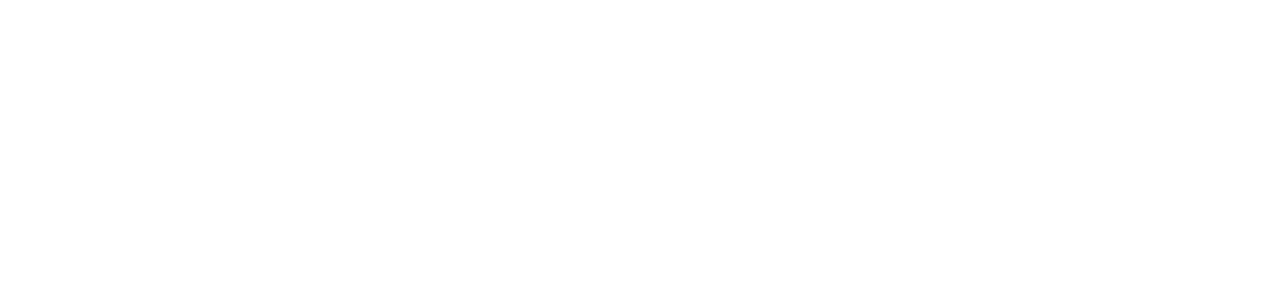
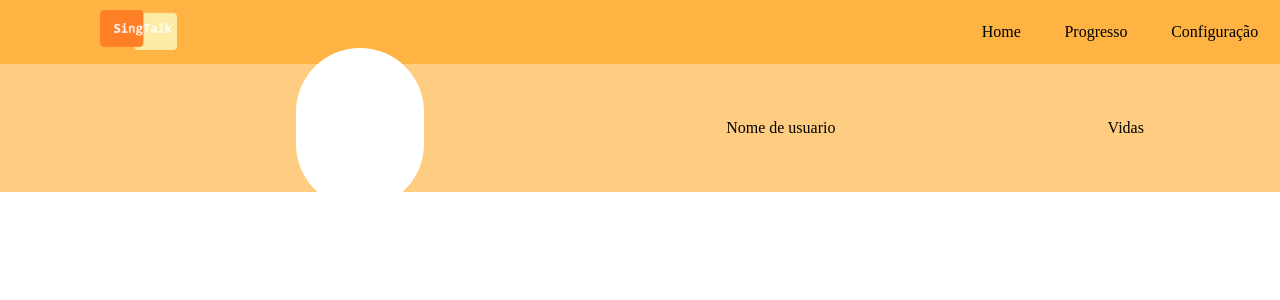
Before and after one commit to Talk-action/talk-action-app, a React (Vite) app: page /home in a window 1280 px wide. Before the commit this address had no page. Shown: the top 300 px of the page. Built offline with nearby package versions, Linux system fonts and the light colour scheme.

Commit message:
refact: Pagina de cadastro and feat: Pagina principal

```diff
--- a/src/App.jsx
+++ b/src/App.jsx
@@ -1,6 +1,7 @@
 import { BrowserRouter as Router, Routes, Route } from 'react-router-dom';
 import Login from '../src/Pages/login/Login'
 import Cadastro from './Pages/cadastro/Cadastro';
+import Principal from './Pages/Principal/Principal';
 function App() {
 
   return(
@@ -9,6 +10,8 @@
         <Routes>
           <Route path="/" element={<Login/>} />    {/* Rota para a página inicial */}
           <Route path="/cadastro" element={<Cadastro/>} />    {/* Rota para a página inicial */}
+          <Route path="/home" element={<Principal/>} />    {/* Rota para a página inicial */}
+
 
         </Routes>
     </Router>
--- /dev/null
+++ b/src/Pages/Principal/Principal.jsx
@@ -0,0 +1,22 @@
+import Header from '../header/Header'
+import style from '../Principal/Principal.module.css'
+
+
+
+
+function Principal(){
+
+    return(
+        <div>
+            <Header/>
+            <div className={style.containerUser}>
+                <div className={style.circulo}></div>
+                <div><p>Nome de usuario</p></div>
+                <div><p>Vidas</p></div>
+            </div>
+
+        </div>
+    )
+}
+
+export default Principal
--- /dev/null
+++ b/src/Pages/Principal/Principal.module.css
@@ -0,0 +1,17 @@
+.containerUser{
+    background-color: #FFCD82;
+    width: 100vw;
+    height: 10vw;
+    display: flex;
+    align-items: center;
+    justify-content: space-around;
+}
+
+.circulo{
+    background-color: white;
+    width: 10vw;
+    height: 20vh;
+    border-radius: 30vw;
+    margin-left: 20vh;
+    margin-right: 30px;
+}
--- a/src/Pages/cadastro/Cadastro.jsx
+++ b/src/Pages/cadastro/Cadastro.jsx
@@ -6,9 +6,14 @@
     const [email , setEmail] = useState("")
     const [senha , setSenha] = useState("")
     const [repetirS , setRepetirS] = useState("")
+    const [nome , setNome] = useState("")
+    const [sobrenome , setSobrenome] = useState("")
+
 
     const handleSubmit = () =>{
         event.preventDefault();
+        console.log("Nome" , nome)
+        console.log("Sobrenome" , sobrenome)
         console.log("Email" , email)
         console.log("Senha" , senha)
         console.log("Senha" , repetirS)
@@ -29,6 +34,17 @@
                 </div>
                 <div className={style.caixaCadastro}>
                     <form onSubmit={handleSubmit}className={style.form}>
+                        <input
+                         value={nome}
+                         onChange={(e) => setNome(e.target.value) }
+                         className={style.input} placeholder='Nome'/>
+
+                        <input
+                         value={sobrenome}
+                         onChange={(e) => setSobrenome(e.target.value) }
+                         className={style.input} placeholder='Sobrenome'/>
+
+
                         <input
                          value={email}
                          onChange={(e) => setEmail(e.target.value) }
--- /dev/null
+++ b/src/Pages/header/Header.jsx
@@ -0,0 +1,23 @@
+import style from '../header/Header.module.css'
+import logo from '../../assets/logo.png'
+
+
+function Header(){
+
+    return(
+        <div className={style.container}>
+            <div>
+                <img className={style.img} src={logo}/>
+            </div>
+            <div className={style.navigate}>
+                <p>Home</p>
+                <p>Progresso</p>
+                <p>Configuração</p>
+
+
+            </div>
+        </div>
+    )
+}
+
+export default Header
--- /dev/null
+++ b/src/Pages/header/Header.module.css
@@ -0,0 +1,19 @@
+.container{
+    background-color: #FFB342;
+    height: 8vh;
+    display: flex;
+    align-items: center;
+    justify-content: space-between;
+}
+
+.img{
+    width: 6vw;
+    margin-left: 100px;
+}
+
+.navigate{
+    width: 25vw;
+    display: flex;
+    align-items: center;
+    justify-content: space-around;
+}
```
